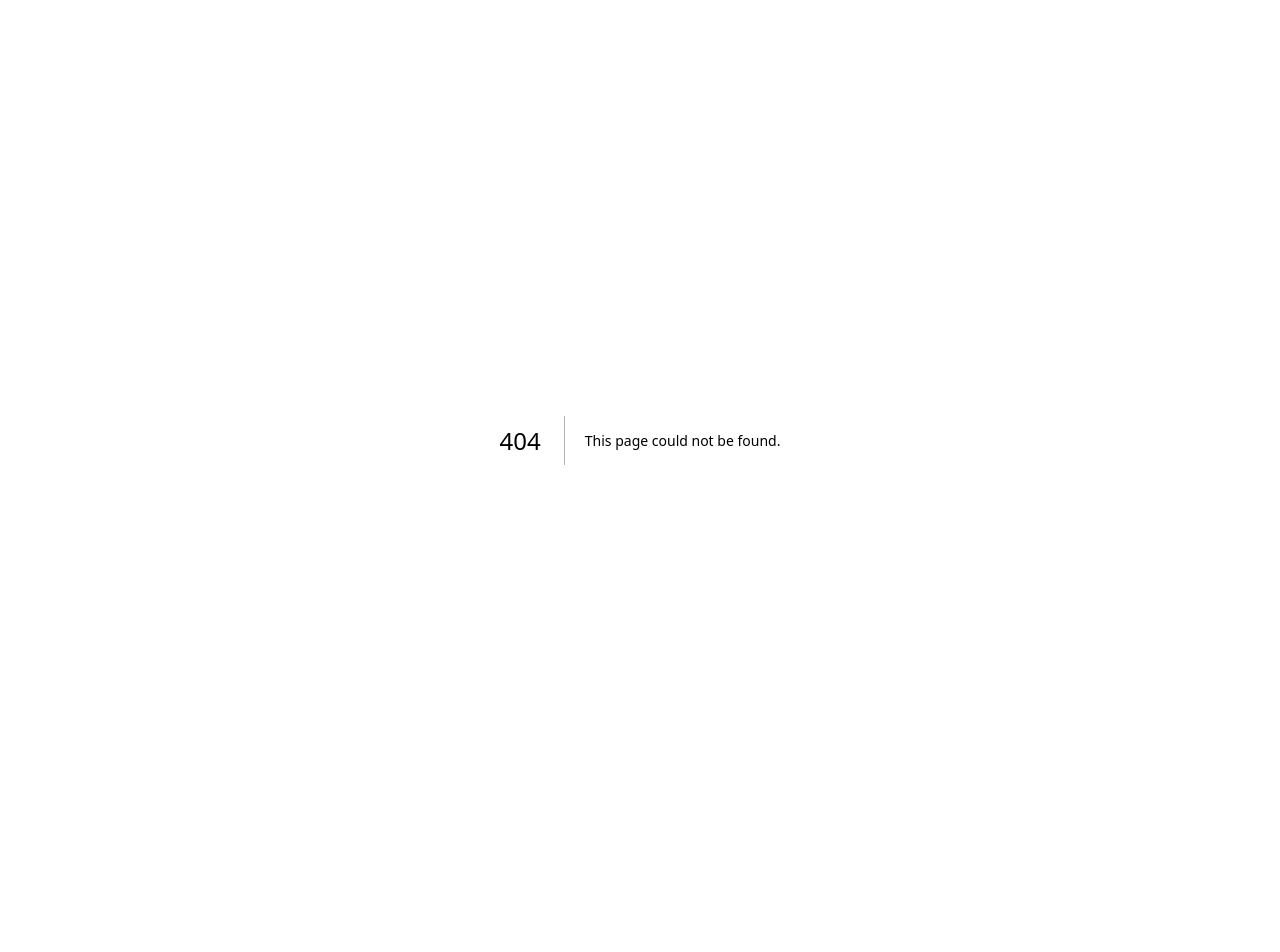
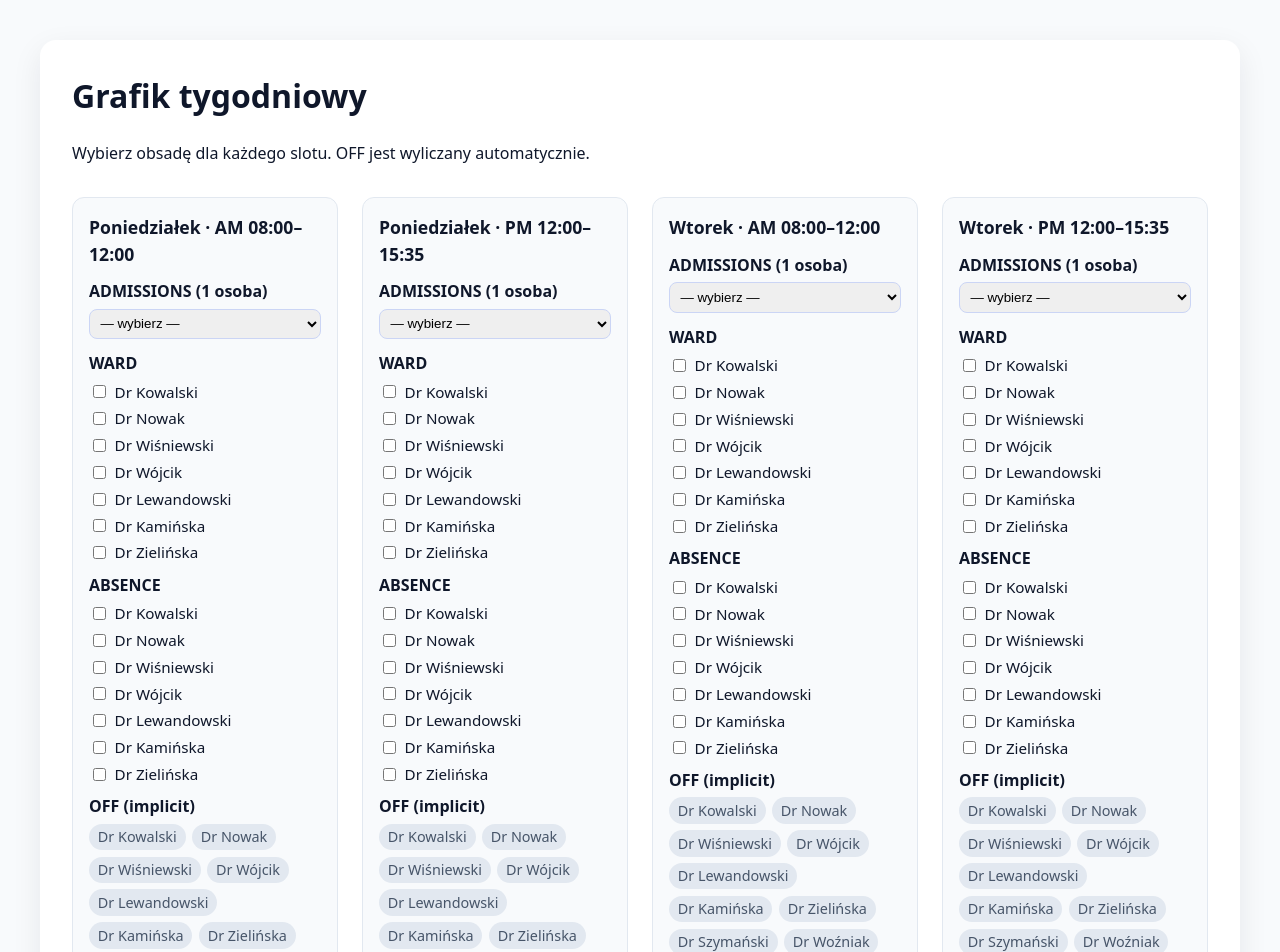
Before and after one commit to dawid-j-mat/grafik-oddzial, a Next.js app: page /schedule in a window 1280 px wide. Before the commit this address had no page. Shown: the top 952 px of the page. Before the commit the page ends 880 px from the top, so only its background shows below. Built offline with nearby package versions, Linux system fonts and the light colour scheme.

Commit message:
Add schedule page UI

```diff
--- a/app/globals.css
+++ b/app/globals.css
@@ -20,6 +20,74 @@ main {
   box-shadow: 0 10px 30px rgba(15, 23, 42, 0.08);
 }
 
+.schedule-page {
+  max-width: 1200px;
+}
+
+.schedule-grid {
+  display: grid;
+  grid-template-columns: repeat(auto-fit, minmax(240px, 1fr));
+  gap: 1.5rem;
+  margin-top: 2rem;
+}
+
+.schedule-card {
+  border: 1px solid #e2e8f0;
+  border-radius: 12px;
+  padding: 1rem;
+  background: #f8fafc;
+  display: flex;
+  flex-direction: column;
+  gap: 0.75rem;
+}
+
+.schedule-card h3 {
+  margin: 0;
+  font-size: 1.1rem;
+}
+
+.schedule-section {
+  display: flex;
+  flex-direction: column;
+  gap: 0.35rem;
+}
+
+.schedule-section label {
+  display: flex;
+  align-items: center;
+  gap: 0.35rem;
+  font-size: 0.95rem;
+}
+
+.schedule-section select {
+  padding: 0.35rem 0.4rem;
+  border-radius: 8px;
+  border: 1px solid #cbd5f5;
+}
+
+.schedule-list {
+  display: flex;
+  flex-direction: column;
+  gap: 0.25rem;
+  max-height: 180px;
+  overflow-y: auto;
+  padding-right: 0.2rem;
+}
+
+.off-list {
+  display: flex;
+  flex-wrap: wrap;
+  gap: 0.4rem;
+  font-size: 0.9rem;
+  color: #475569;
+}
+
+.off-pill {
+  background: #e2e8f0;
+  border-radius: 999px;
+  padding: 0.15rem 0.55rem;
+}
+
 h1 {
   margin-top: 0;
   font-size: 2rem;
--- a/app/page.tsx
+++ b/app/page.tsx
@@ -3,6 +3,9 @@ export default function HomePage() {
     <main>
       <h1>Grafik Oddział</h1>
       <p>Startowa aplikacja Next.js z App Router.</p>
+      <p>
+        <a href="/schedule">Grafik</a>
+      </p>
       <ul>
         <li>Uzupełnij integrację z Supabase w kolejnym kroku.</li>
         <li>Dodaj logikę harmonogramu i uprawnień.</li>
--- /dev/null
+++ b/app/schedule/page.tsx
@@ -0,0 +1,215 @@
+"use client";
+
+import { useState } from "react";
+
+const DOCTORS = [
+  "Dr Kowalski",
+  "Dr Nowak",
+  "Dr Wiśniewski",
+  "Dr Wójcik",
+  "Dr Lewandowski",
+  "Dr Kamińska",
+  "Dr Zielińska",
+  "Dr Szymański",
+  "Dr Woźniak",
+  "Dr Dąbrowski",
+];
+
+const DAYS = ["Poniedziałek", "Wtorek", "Środa", "Czwartek", "Piątek"];
+const SLOTS = [
+  { id: "AM", label: "AM 08:00–12:00" },
+  { id: "PM", label: "PM 12:00–15:35" },
+];
+
+const ABSENCE_REASONS = ["VACATION", "TRAINING", "POST_CALL", "OTHER"] as const;
+
+type AbsenceReason = (typeof ABSENCE_REASONS)[number];
+
+type SlotKey = `${(typeof DAYS)[number]}-${(typeof SLOTS)[number]["id"]}`;
+
+type SlotAssignment = {
+  admissions: string | null;
+  ward: string[];
+  absence: Record<string, AbsenceReason>;
+};
+
+const initialAssignments = DAYS.flatMap((day) =>
+  SLOTS.map((slot) => ({
+    key: `${day}-${slot.id}` as SlotKey,
+    day,
+    slot,
+    data: {
+      admissions: null,
+      ward: [],
+      absence: {},
+    } as SlotAssignment,
+  })),
+);
+
+export default function SchedulePage() {
+  const [assignments, setAssignments] = useState(() =>
+    initialAssignments.map((item) => ({ ...item, data: { ...item.data } })),
+  );
+
+  const updateAssignment = (slotKey: SlotKey, updater: (data: SlotAssignment) => SlotAssignment) => {
+    setAssignments((prev) =>
+      prev.map((item) =>
+        item.key === slotKey ? { ...item, data: updater(item.data) } : item,
+      ),
+    );
+  };
+
+  const handleAdmissionsChange = (slotKey: SlotKey, doctor: string) => {
+    updateAssignment(slotKey, (data) => {
+      if (!doctor) {
+        return { ...data, admissions: null };
+      }
+      const nextWard = data.ward.filter((name) => name !== doctor);
+      const nextAbsence = { ...data.absence };
+      delete nextAbsence[doctor];
+      return { ...data, admissions: doctor, ward: nextWard, absence: nextAbsence };
+    });
+  };
+
+  const toggleWard = (slotKey: SlotKey, doctor: string) => {
+    updateAssignment(slotKey, (data) => {
+      if (data.admissions === doctor || data.absence[doctor]) {
+        return data;
+      }
+      const isSelected = data.ward.includes(doctor);
+      const nextWard = isSelected
+        ? data.ward.filter((name) => name !== doctor)
+        : [...data.ward, doctor];
+      return { ...data, ward: nextWard };
+    });
+  };
+
+  const toggleAbsence = (slotKey: SlotKey, doctor: string) => {
+    updateAssignment(slotKey, (data) => {
+      if (data.admissions === doctor || data.ward.includes(doctor)) {
+        return data;
+      }
+      const nextAbsence = { ...data.absence };
+      if (nextAbsence[doctor]) {
+        delete nextAbsence[doctor];
+      } else {
+        nextAbsence[doctor] = "VACATION";
+      }
+      return { ...data, absence: nextAbsence };
+    });
+  };
+
+  const updateAbsenceReason = (slotKey: SlotKey, doctor: string, reason: AbsenceReason) => {
+    updateAssignment(slotKey, (data) => ({
+      ...data,
+      absence: { ...data.absence, [doctor]: reason },
+    }));
+  };
+
+  return (
+    <main className="schedule-page">
+      <h1>Grafik tygodniowy</h1>
+      <p>Wybierz obsadę dla każdego slotu. OFF jest wyliczany automatycznie.</p>
+      <section className="schedule-grid">
+        {assignments.map((item) => {
+          const offList = DOCTORS.filter(
+            (doctor) =>
+              doctor !== item.data.admissions &&
+              !item.data.ward.includes(doctor) &&
+              !item.data.absence[doctor],
+          );
+
+          return (
+            <article key={item.key} className="schedule-card">
+              <h3>
+                {item.day} · {item.slot.label}
+              </h3>
+              <div className="schedule-section">
+                <strong>ADMISSIONS (1 osoba)</strong>
+                <select
+                  value={item.data.admissions ?? ""}
+                  onChange={(event) => handleAdmissionsChange(item.key, event.target.value)}
+                >
+                  <option value="">— wybierz —</option>
+                  {DOCTORS.map((doctor) => (
+                    <option key={`${item.key}-adm-${doctor}`} value={doctor}>
+                      {doctor}
+                    </option>
+                  ))}
+                </select>
+              </div>
+              <div className="schedule-section">
+                <strong>WARD</strong>
+                <div className="schedule-list">
+                  {DOCTORS.map((doctor) => {
+                    const checked = item.data.ward.includes(doctor);
+                    const disabled = item.data.admissions === doctor || !!item.data.absence[doctor];
+                    return (
+                      <label key={`${item.key}-ward-${doctor}`}>
+                        <input
+                          type="checkbox"
+                          checked={checked}
+                          onChange={() => toggleWard(item.key, doctor)}
+                          disabled={disabled}
+                        />
+                        {doctor}
+                      </label>
+                    );
+                  })}
+                </div>
+              </div>
+              <div className="schedule-section">
+                <strong>ABSENCE</strong>
+                <div className="schedule-list">
+                  {DOCTORS.map((doctor) => {
+                    const checked = !!item.data.absence[doctor];
+                    const disabled = item.data.admissions === doctor || item.data.ward.includes(doctor);
+                    return (
+                      <label key={`${item.key}-absence-${doctor}`}>
+                        <input
+                          type="checkbox"
+                          checked={checked}
+                          onChange={() => toggleAbsence(item.key, doctor)}
+                          disabled={disabled}
+                        />
+                        {doctor}
+                        {checked && (
+                          <select
+                            value={item.data.absence[doctor]}
+                            onChange={(event) =>
+                              updateAbsenceReason(
+                                item.key,
+                                doctor,
+                                event.target.value as AbsenceReason,
+                              )
+                            }
+                          >
+                            {ABSENCE_REASONS.map((reason) => (
+                              <option key={`${item.key}-reason-${doctor}-${reason}`} value={reason}>
+                                {reason}
+                              </option>
+                            ))}
+                          </select>
+                        )}
+                      </label>
+                    );
+                  })}
+                </div>
+              </div>
+              <div className="schedule-section">
+                <strong>OFF (implicit)</strong>
+                <div className="off-list">
+                  {offList.map((doctor) => (
+                    <span key={`${item.key}-off-${doctor}`} className="off-pill">
+                      {doctor}
+                    </span>
+                  ))}
+                </div>
+              </div>
+            </article>
+          );
+        })}
+      </section>
+    </main>
+  );
+}
```
